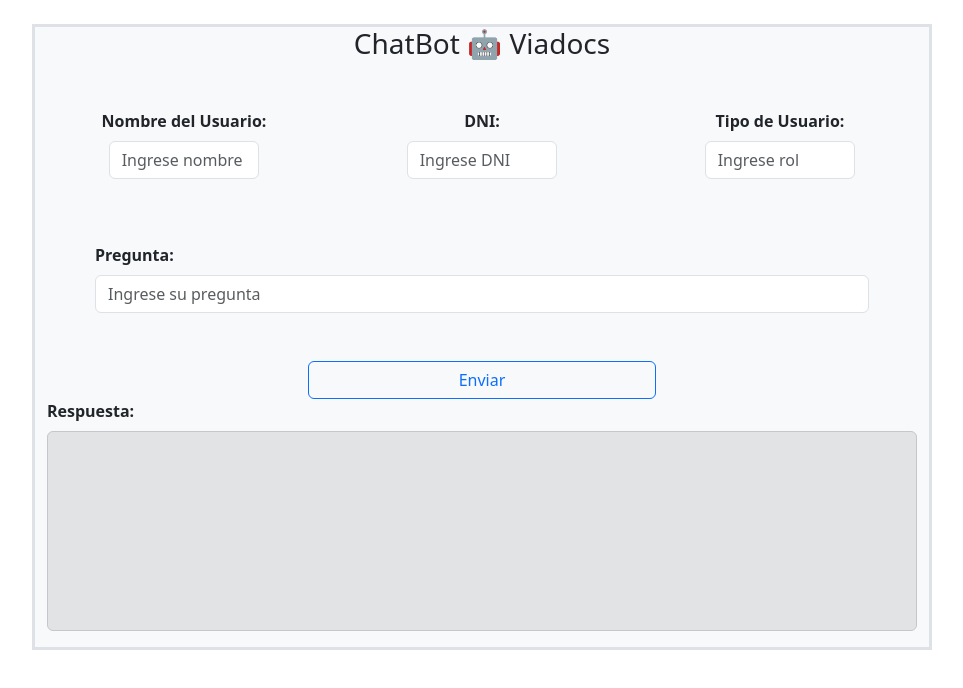
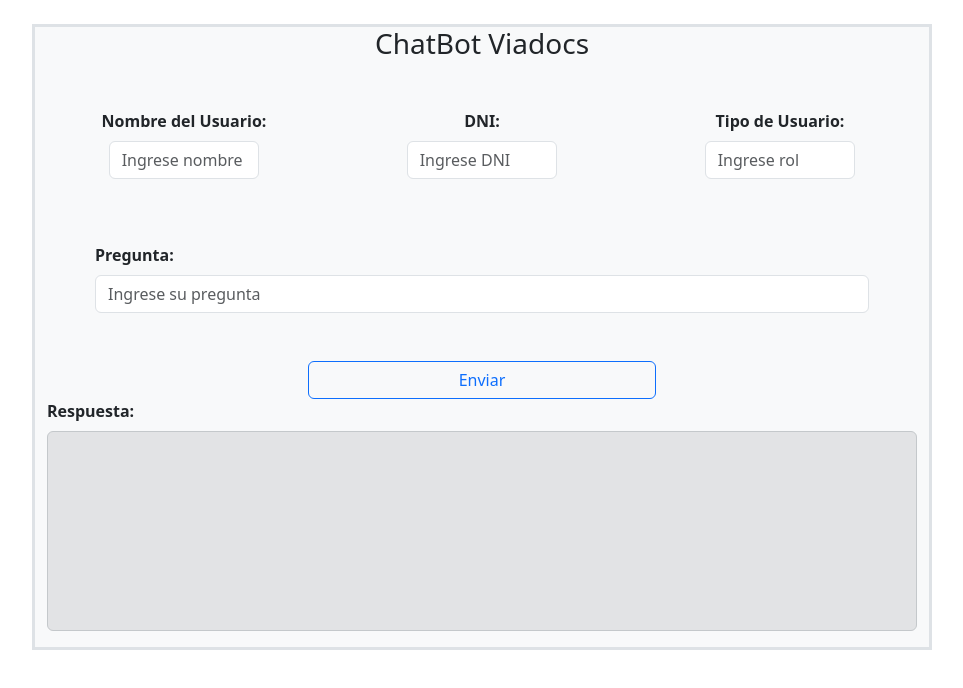
Before and after one commit to Bjcabello/chatbotv2, a React (Vite) app in the folder frontend/: page / in a window 1280 px wide. Shown: the top 688 px of the page, without its empty margins (158-1121 px from the left). Built offline with nearby package versions, Linux system fonts and the light colour scheme.

Commit message:
cambios del frontend

```diff
--- a/frontend/src/components/ChatBox.jsx
+++ b/frontend/src/components/ChatBox.jsx
@@ -50,7 +50,7 @@ function ChatBox() {
   return (
     <div className='container-fluid bg-light mt-4 bg-blue border border-3  ' style={{ maxWidth: "900px"}} >
 
-        <h3 className='text-center'>ChatBot 🤖 Viadocs</h3>
+        <h3 className='text-center'>ChatBot Viadocs</h3>
         <div className='row justify-content-center mt-5'>
           <div className='col-12 col-md-4 mb-3 d-flex flex-column align-items-center'>
             <label className='form-label fw-bold'>Nombre del Usuario:</label>
@@ -107,7 +107,7 @@ function ChatBox() {
             style={{ width: "40%" }}
             onClick={handleEnviar}
             disabled={loading}>
-            {loading ? '🐌.....' : 'Enviar'}
+            {loading ? 'cargando.....' : 'Enviar'}
           </button>
         </div>
 
```
